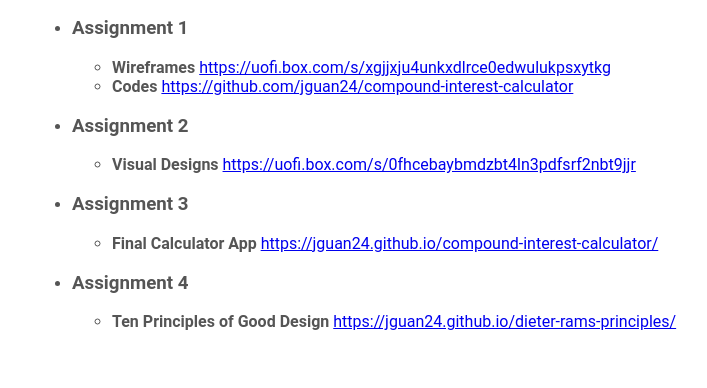
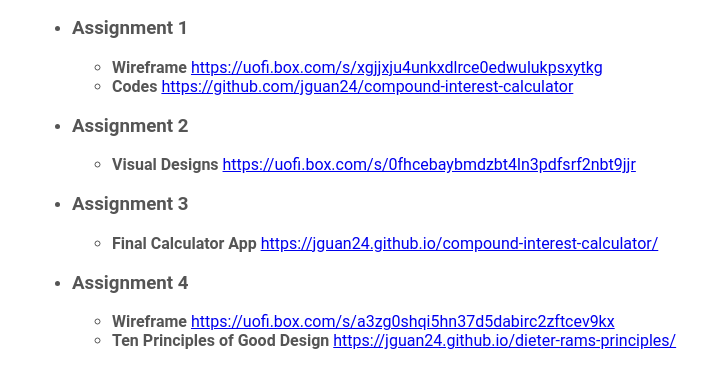
Before and after one commit to jguan24/DES350, a plain HTML site: page index.html in a window 1280 px wide. Shown: the part 354-742 px from the top of the page, without its empty margins (118-825 px from the left). Drawn offline with Linux system fonts and the light colour scheme.

Commit message:
Update index.html
-Added Assignment 4 wireframe

```diff
--- a/index.html
+++ b/index.html
@@ -34,7 +34,7 @@
 				<h3>Assignment 1</h3>
 				<ul>
 					<li>
-						<strong>Wireframes</strong>
+						<strong>Wireframe</strong>
 						<a href="https://uofi.box.com/s/xgjjxju4unkxdlrce0edwulukpsxytkg" target="_blank">https://uofi.box.com/s/xgjjxju4unkxdlrce0edwulukpsxytkg</a>
 					</li>
 					<li>
@@ -66,6 +66,12 @@
 			<h3>Assignment 4</h3>
 			<ul>
 				<li>
+					<strong>Wireframe</strong>
+					<a href="https://uofi.box.com/s/a3zg0shqi5hn37d5dabirc2zftcev9kx" target="_blank">https://uofi.box.com/s/a3zg0shqi5hn37d5dabirc2zftcev9kx</a>
+				</li>
+			</ul>
+			<ul>
+				<li>
 					<strong>Ten Principles of Good Design</strong>
 					<a href="https://jguan24.github.io/dieter-rams-principles/" target="_blank">https://jguan24.github.io/dieter-rams-principles/</a>
 				</li>
```
